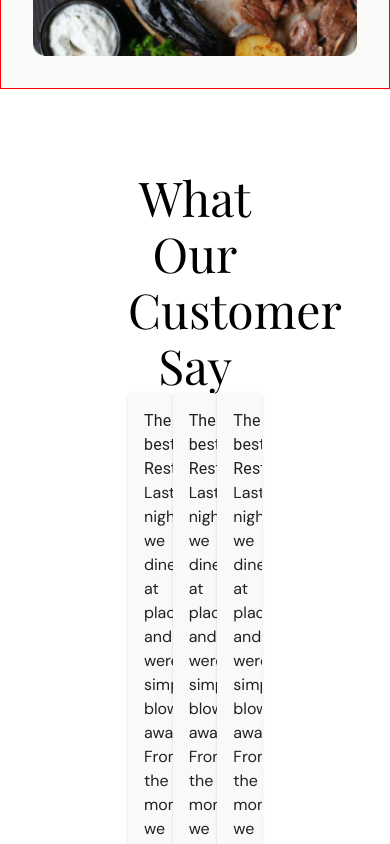
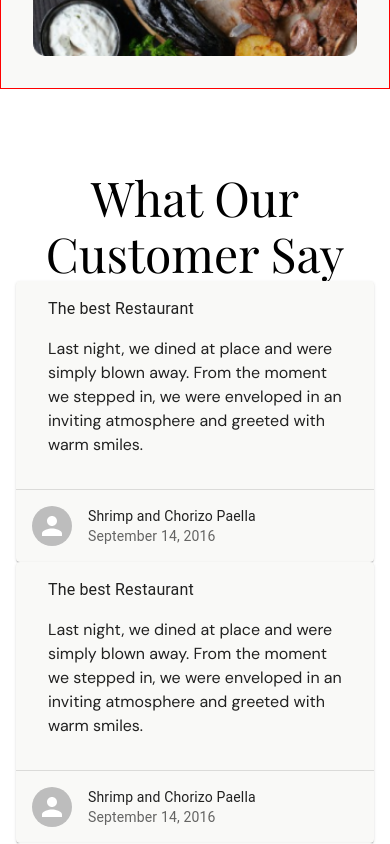
Before and after one commit to Satria-WS/warung-ponorogo, a React (Create React App) app: page / in a window 390 px wide. Shown: the part 6740-7584 px from the top of the page. Built offline with nearby package versions, Linux system fonts and the light colour scheme; a web font is replaced by a local one.

Commit message:
fixing responsive

```diff
--- a/src/components/home/Home.jsx
+++ b/src/components/home/Home.jsx
@@ -449,7 +449,7 @@ const Home = () => {
         </Box>
         {/* our customer */}
         <Box sx={{
-          padding:"2rem 8rem"
+          padding:"2rem 1rem"
         }}>
           <Typography
             sx={{
@@ -461,17 +461,20 @@ const Home = () => {
           >
             What Our Customer Say
           </Typography>
-          <div className="grid grid-cols-3">
+          <div className="grid grid-cols-3 max-lg:grid-cols-1 place-items-center max-w-[78rem] mx-auto">
             {Array.from(Array(3)).map((_, index) => (
               <>
                 <Card
                   sx={{
                     backgroundColor: "#F9F9F7",
+                    maxWidth:"400px"
                   }}
                 >
-                  <CardContent>
+                  <CardContent sx={{
+                    padding:"1rem 2rem"
+                  }}>
                     <Typography>The best Restaurant</Typography>
-                    <p>
+                    <p className="py-4">
                       Last night, we dined at place and were simply blown away.
                       From the moment we stepped in, we were enveloped in an
                       inviting atmosphere and greeted with warm smiles.
```
